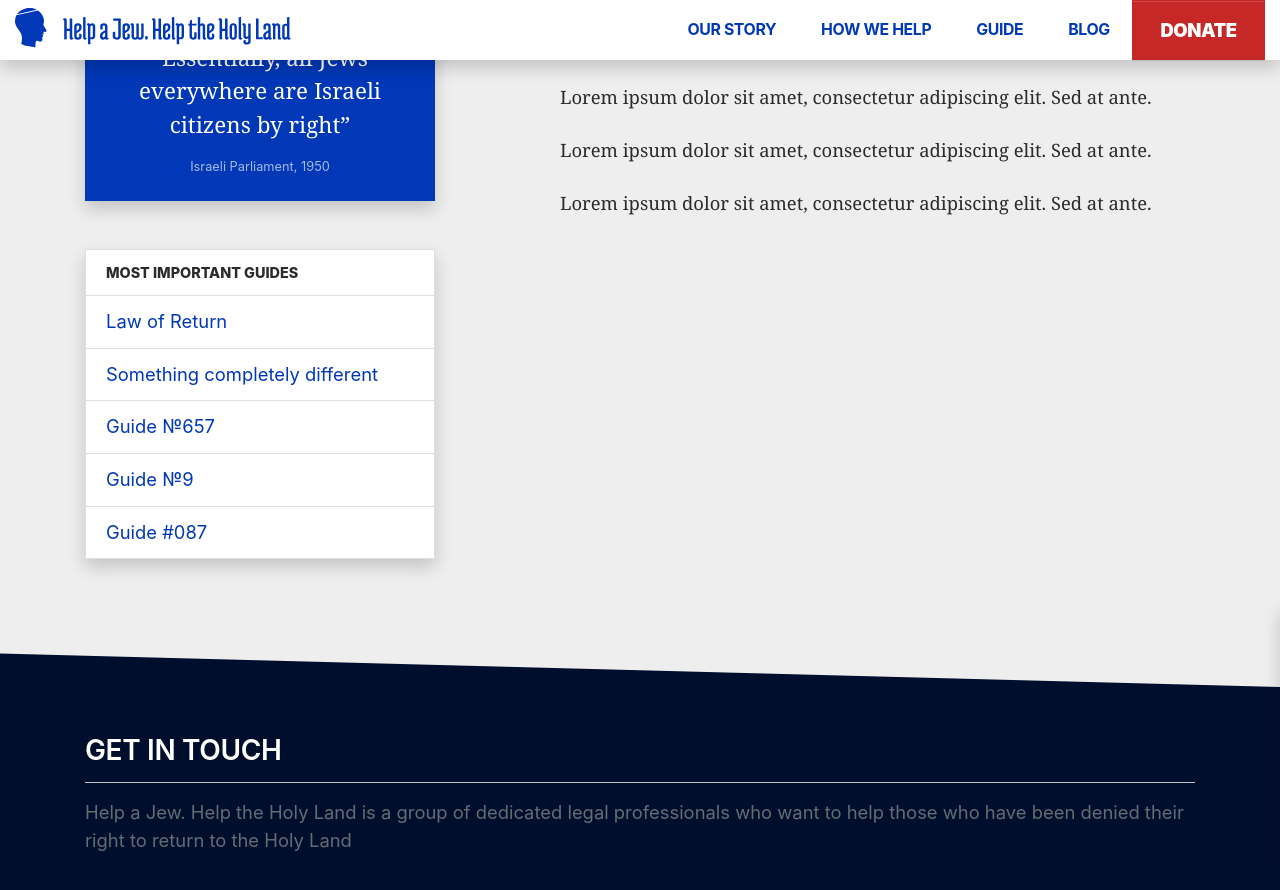
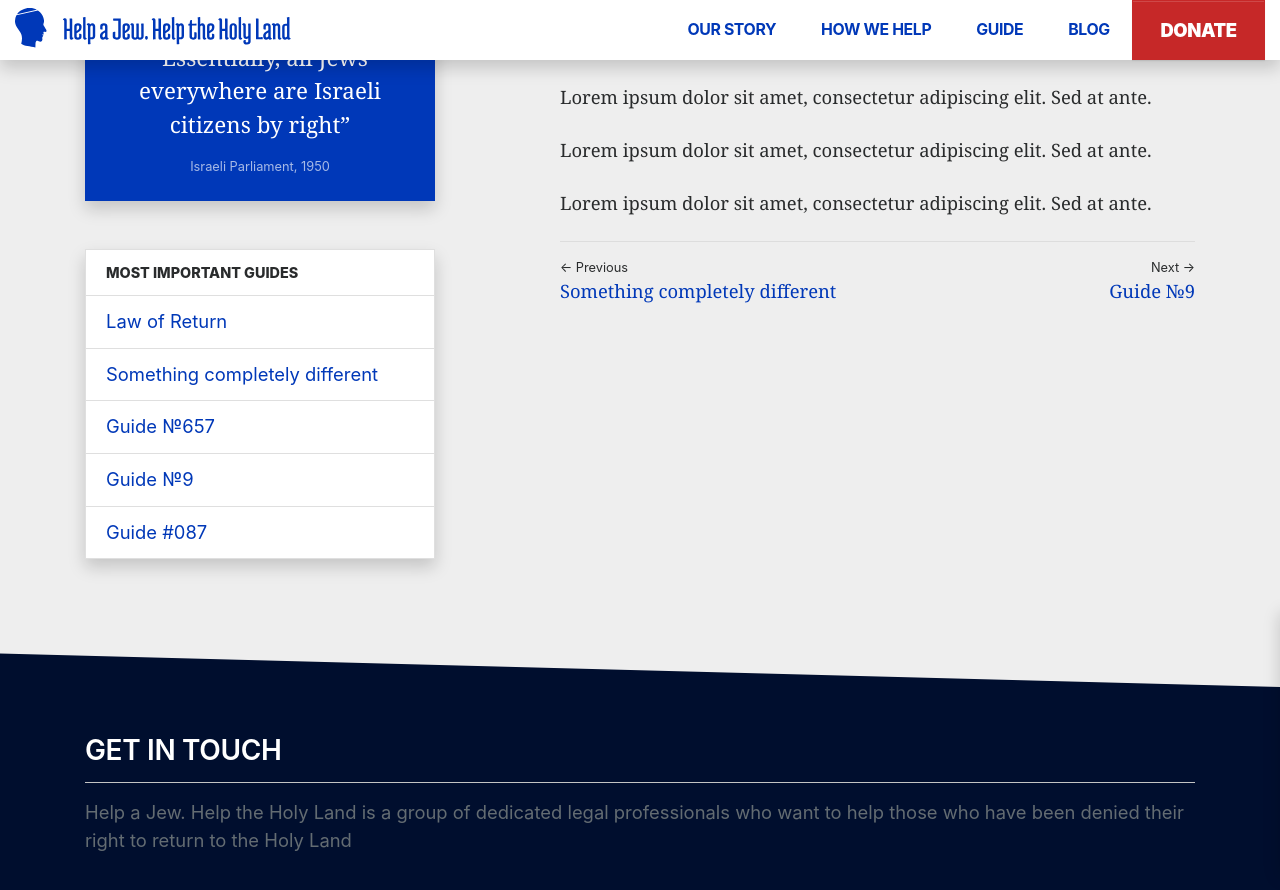
Before and after one commit to vinegredz/haj-1, a Jekyll site: the page built from _guide/guide-657.markdown, in a window 1280 px wide and 900 px high, scrolled down 314 px. Shown: the top 890 px of the window. Built offline with Jekyll 4.4.1, drawn with Linux system fonts in a browser that asks for light colours.

Commit message:
prev and next guide links

```diff
--- a/_layouts/guide.html
+++ b/_layouts/guide.html
@@ -29,6 +29,23 @@
 
             {{ content }}
 
+            <div class="bt-1 mt-4 py-3">
+                <div class="row">
+                    {% if page.previous.url %}
+                    <a class="col" href="{{page.previous.url}}">
+                        <p class="f-xs f-sans text-gray-dark">←&nbsp;Previous</p>
+                        {{page.previous.title}}
+                    </a>
+                    {% endif %}
+                    {% if page.next.url %}
+                    <a class="col text-right" href="{{page.next.url}}">
+                        <p class="f-xs f-sans text-gray-dark">Next&nbsp;→</p>
+                        {{page.next.title}}
+                    </a>
+                    {% endif %}
+                </div>
+            </div>
+
         </div>
 
         <div class="col-lg-4 pull-lg-8 mt-5 mt-lg-0">
--- a/_layouts/post.html
+++ b/_layouts/post.html
@@ -28,6 +28,7 @@
             </p>
 
             {{ content }}
+
             <div class="bt-1 mt-4 py-3">
                 <div class="row">
                     {% if page.previous.url %}
```
